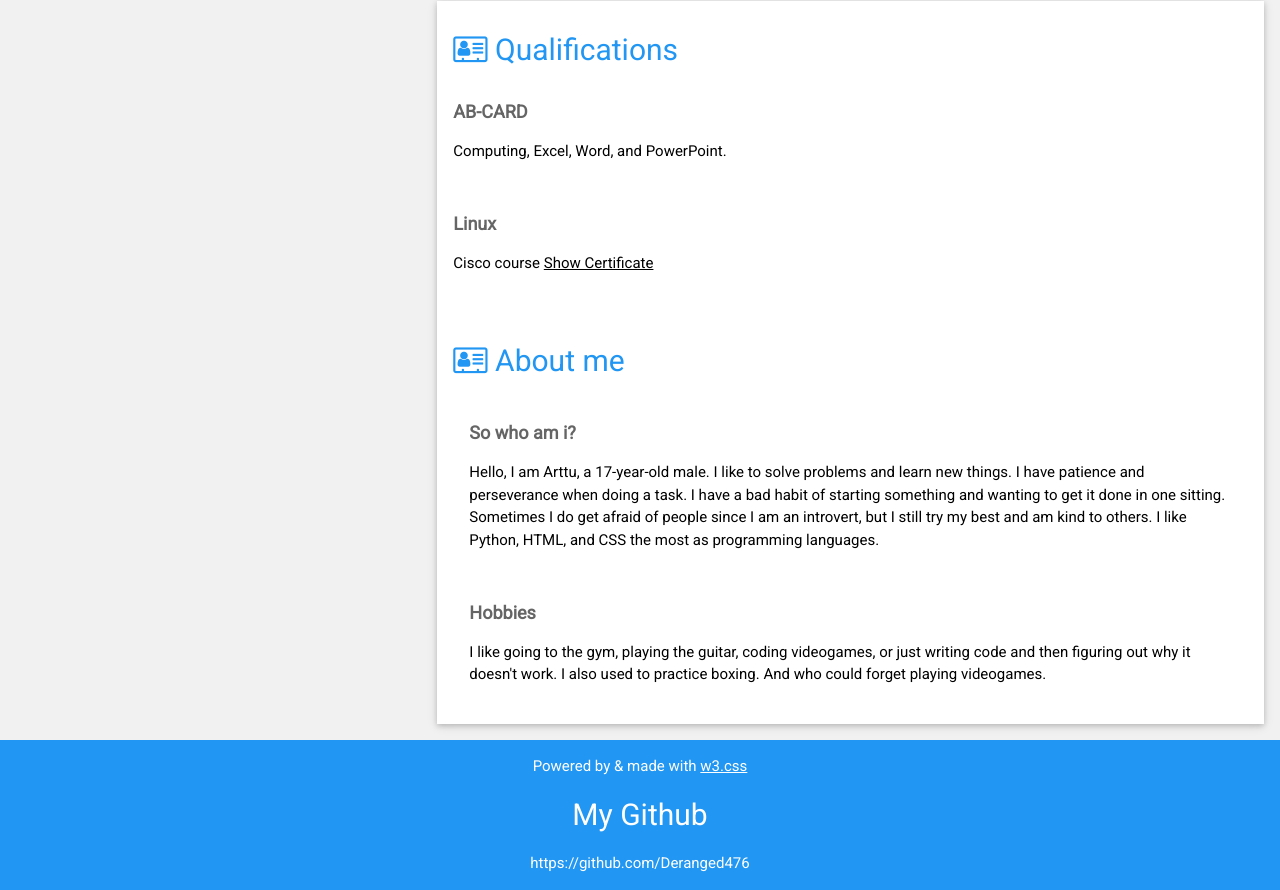
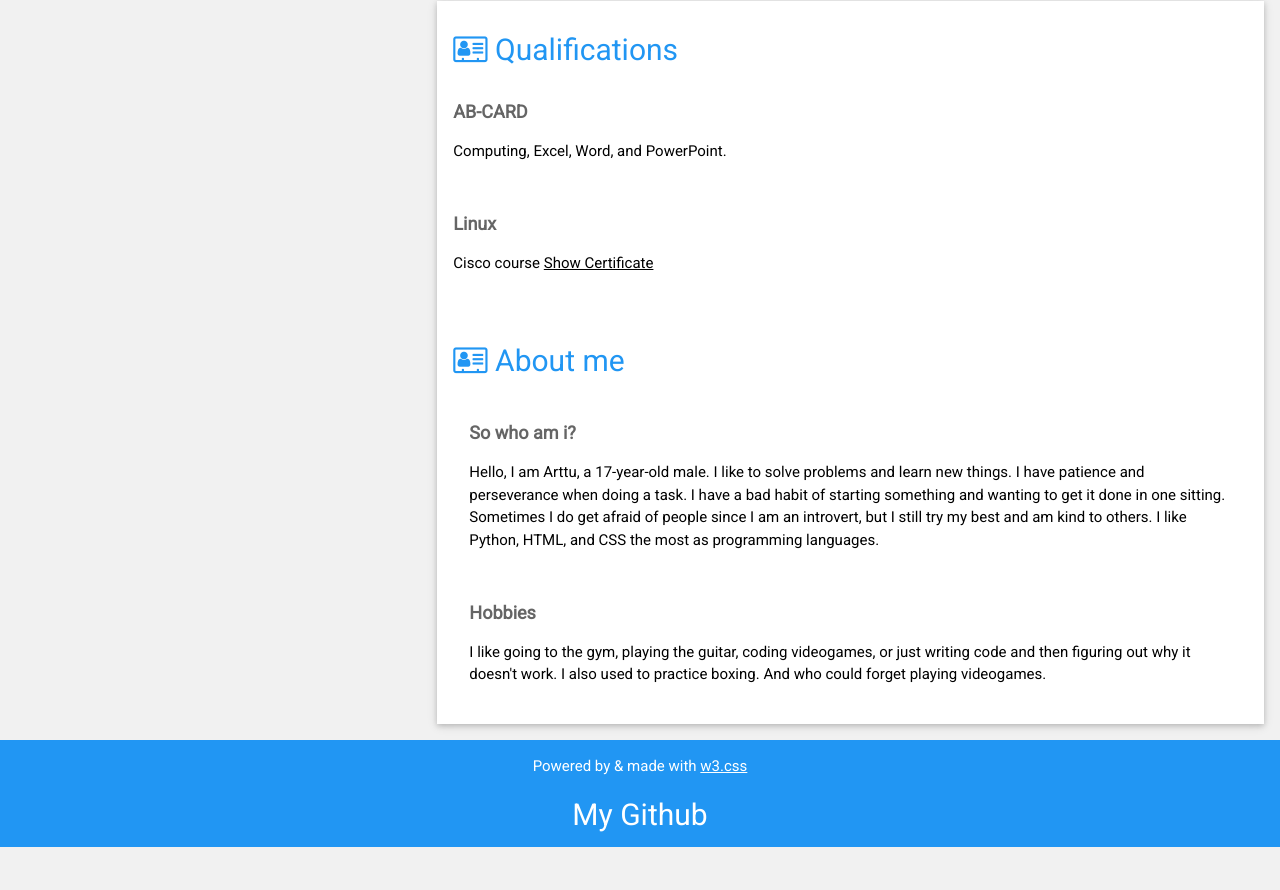
Before and after one commit to Deranged476/ArttuKorhonenCV.github.io, a plain HTML site: page index.html in a window 1280 px wide. Shown: the part 2018-2908 px from the top of the page. After the commit the page ends 2865 px from the top, so only its background shows below. Drawn offline with nearby package versions, Linux system fonts and the light colour scheme.

Commit message:
Update index.html
Changed footer once again

```diff
--- a/index.html
+++ b/index.html
@@ -232,7 +232,7 @@ html,body,h1,h2,h3,h4,h5,h6 {font-family: "Roboto", sans-serif}
 <footer class="w3-container w3-blue w3-center w3-margin-top">
   <p>Powered by & made with <a href="https://www.w3schools.com/w3css/default.asp" target="_blank">w3.css</a></p>
   <h2>My Github</h2>
-  <p>https://github.com/Deranged476</p>
+  <a href ="https://github.com/Deranged476"></a>
 </footer>
 
 </body>
```
